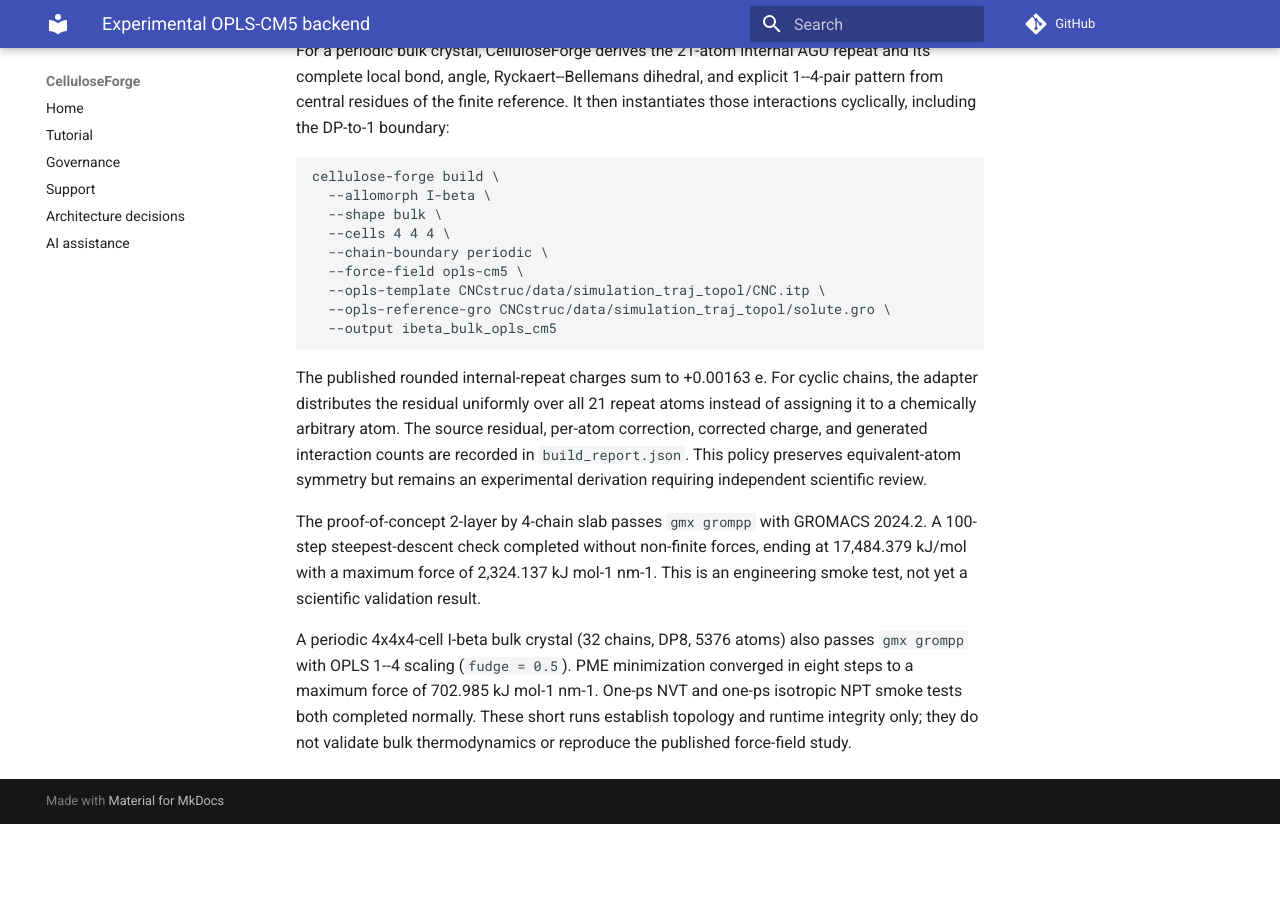
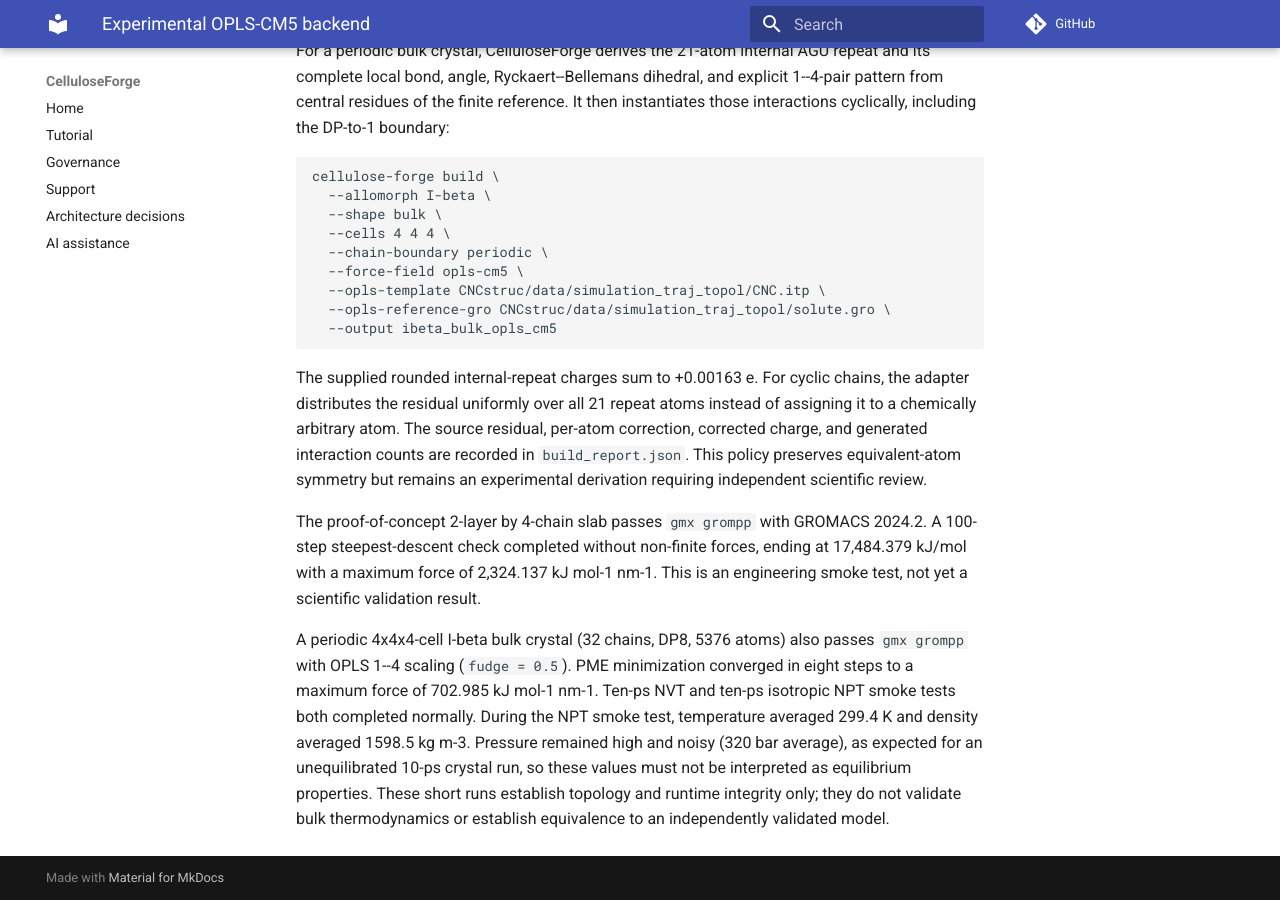
Before and after one commit to askforarun/cellulose-forge, an MkDocs documentation site: the page built from docs/opls-cm5-experimental.md, in a window 1280 px wide and 900 px high, scrolled down 926 px. Built offline with MkDocs 1.6.1 and Material for MkDocs 9.7.7, drawn with Linux system fonts in a browser that asks for light colours; comment, search, counter and statistics services are not loaded; before the commit the page ends 1750 px from its top, so only the background shows below that; some of the changed text lies outside the part shown.

Commit message:
Document OPLS-CM5 simulation smoke tests

````diff
--- a/docs/opls-cm5-experimental.md
+++ b/docs/opls-cm5-experimental.md
@@ -7,9 +7,9 @@ SoftwareX claims.
 The supported constructions are pristine cellulose I-beta slabs and fibrils
 with finite DP20 chains, plus even-DP periodic unit cells, bulk crystals, slabs,
 and fibrils. They consume the pristine `CNC.itp` and matching `solute.gro`
-from the reference data associated with Elahi et al. (2025). CelluloseForge does
-not vendor those files because their repository does not currently state a
-software/data license.
+from an external CNC model. These files are input templates, not a public
+validation standard. CelluloseForge does not vendor them because their source
+does not currently state a software/data license.
 
 The pristine topology is available in the history of the authors' CNCstruc
 repository, immediately before commit `6f20944` removed it:
@@ -60,7 +60,7 @@ cellulose-forge build \
   --output ibeta_bulk_opls_cm5
 ```
 
-The published rounded internal-repeat charges sum to +0.00163 e. For cyclic
+The supplied rounded internal-repeat charges sum to +0.00163 e. For cyclic
 chains, the adapter distributes the residual uniformly over all 21 repeat atoms
 instead of assigning it to a chemically arbitrary atom. The source residual,
 per-atom correction, corrected charge, and generated interaction counts are
@@ -74,7 +74,11 @@ This is an engineering smoke test, not yet a scientific validation result.
 
 A periodic 4x4x4-cell I-beta bulk crystal (32 chains, DP8, 5376 atoms) also
 passes `gmx grompp` with OPLS 1--4 scaling (`fudge = 0.5`). PME minimization
-converged in eight steps to a maximum force of 702.985 kJ mol-1 nm-1. One-ps
-NVT and one-ps isotropic NPT smoke tests both completed normally. These short
-runs establish topology and runtime integrity only; they do not validate bulk
-thermodynamics or reproduce the published force-field study.
+converged in eight steps to a maximum force of 702.985 kJ mol-1 nm-1. Ten-ps
+NVT and ten-ps isotropic NPT smoke tests both completed normally. During the
+NPT smoke test, temperature averaged 299.4 K and density averaged 1598.5
+kg m-3. Pressure remained high and noisy (320 bar average), as expected for an
+unequilibrated 10-ps crystal run, so these values must not be interpreted as
+equilibrium properties. These short runs establish topology and runtime
+integrity only; they do not validate bulk thermodynamics or establish
+equivalence to an independently validated model.
````
Also changed, not shown: 3 other files.
